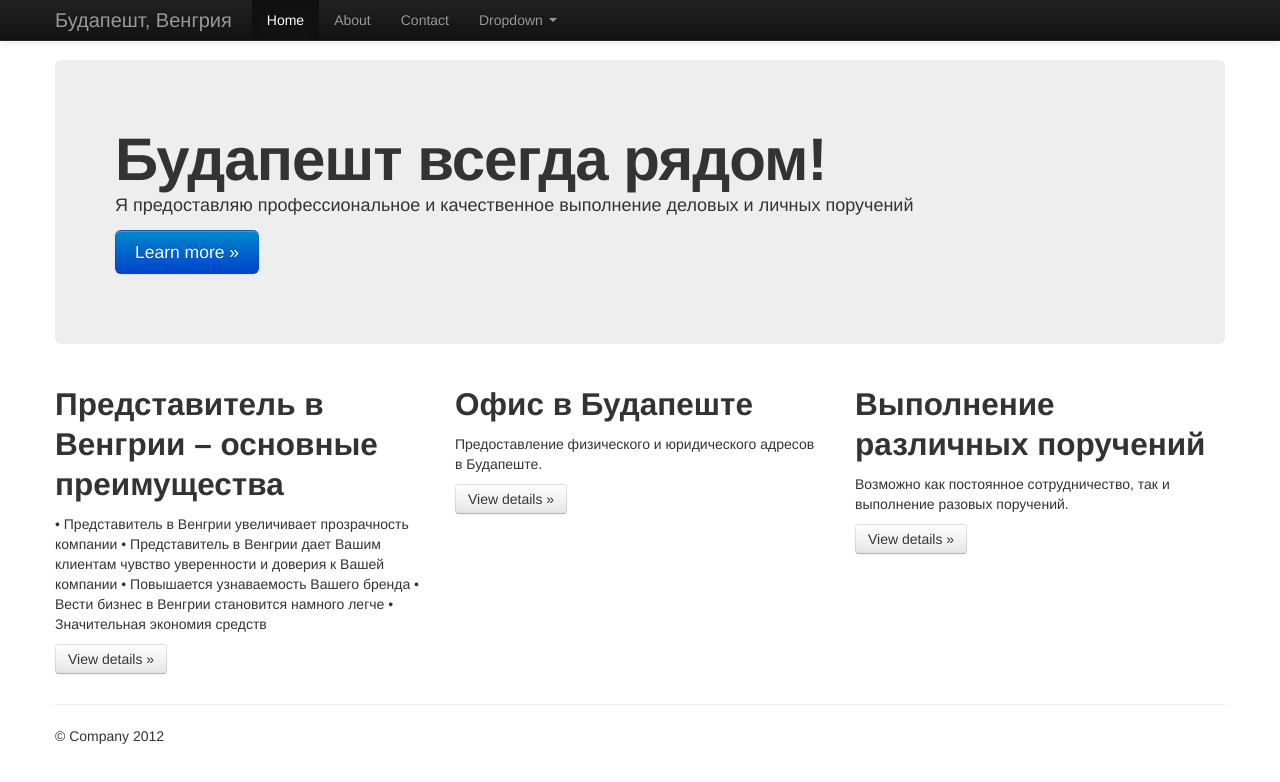
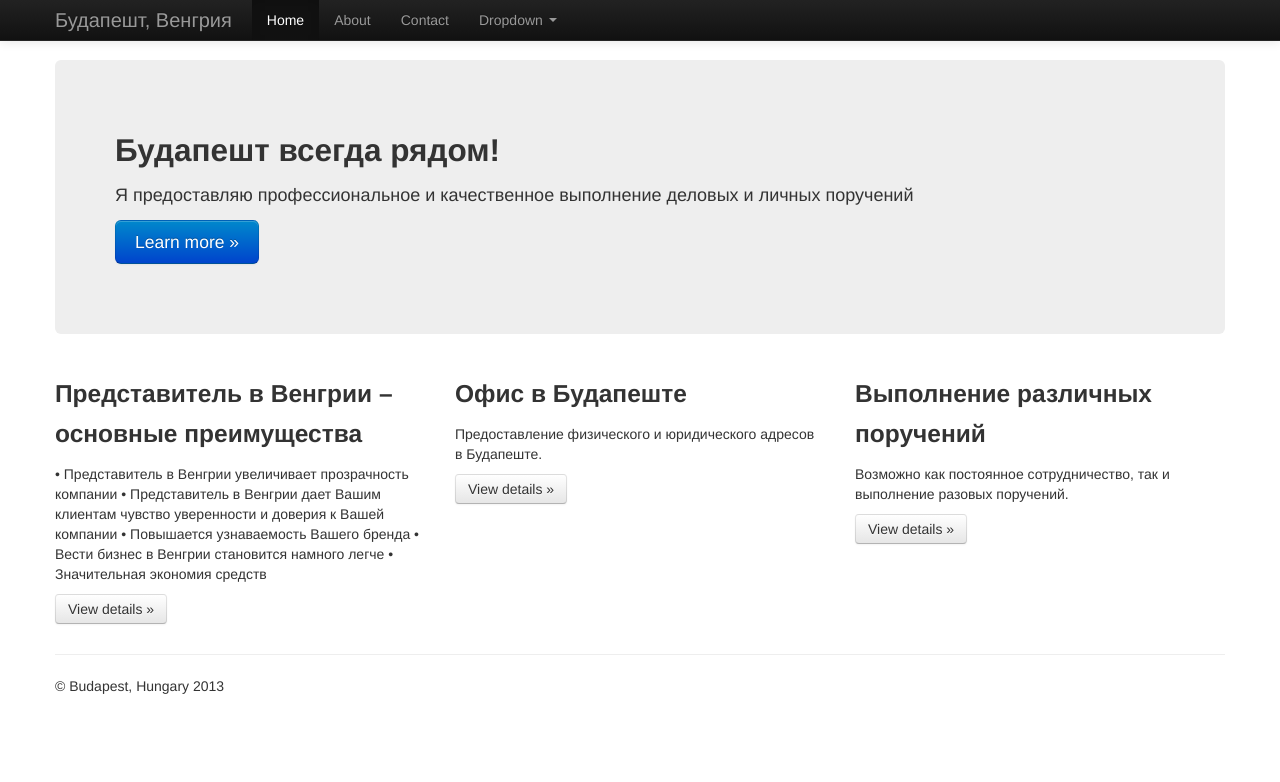
Before and after one commit to travelhu/budapest1_eu, a plain HTML site: page index.html in a window 1280 px wide. Drawn offline with nearby package versions, Linux system fonts and the light colour scheme.

Commit message:
initial config

```diff
--- a/index.html
+++ b/index.html
@@ -66,7 +66,7 @@
 
             <!-- Main hero unit for a primary marketing message or call to action -->
             <div class="hero-unit">
-                <h1>Будапешт всегда рядом!</h1>
+                <h2>Будапешт всегда рядом!</h2>
                 <p>Я предоставляю профессиональное и качественное выполнение деловых и личных поручений</p>
                 <p><a class="btn btn-primary btn-large">Learn more &raquo;</a></p>
             </div>
@@ -74,7 +74,7 @@
             <!-- Example row of columns -->
             <div class="row">
                 <div class="span4">
-                    <h2>Представитель в Венгрии – основные преимущества</h2>
+                    <h3>Представитель в Венгрии – основные преимущества</h3>
                     <p>
                             • Представитель в Венгрии увеличивает прозрачность компании
                             • Представитель в Венгрии дает Вашим клиентам чувство уверенности и доверия к Вашей компании
@@ -85,12 +85,12 @@
                     <p><a class="btn" href="#">View details &raquo;</a></p>
                 </div>
                 <div class="span4">
-                    <h2>Офис в Будапеште</h2>
+                    <h3>Офис в Будапеште</h3>
                     <p>Предоставление физического и юридического адресов в Будапеште. </p>
                     <p><a class="btn" href="#">View details &raquo;</a></p>
                </div>
                 <div class="span4">
-                    <h2>Выполнение различных поручений</h2>
+                    <h3>Выполнение различных поручений</h3>
                     <p>Возможно как постоянное сотрудничество, так и выполнение разовых поручений.</p>
                     <p><a class="btn" href="#">View details &raquo;</a></p>
                 </div>
@@ -99,7 +99,7 @@
             <hr>
 
             <footer>
-                <p>&copy; Company 2012</p>
+                <p>&copy; Budapest, Hungary 2013</p>
             </footer>
 
         </div> <!-- /container -->
```
